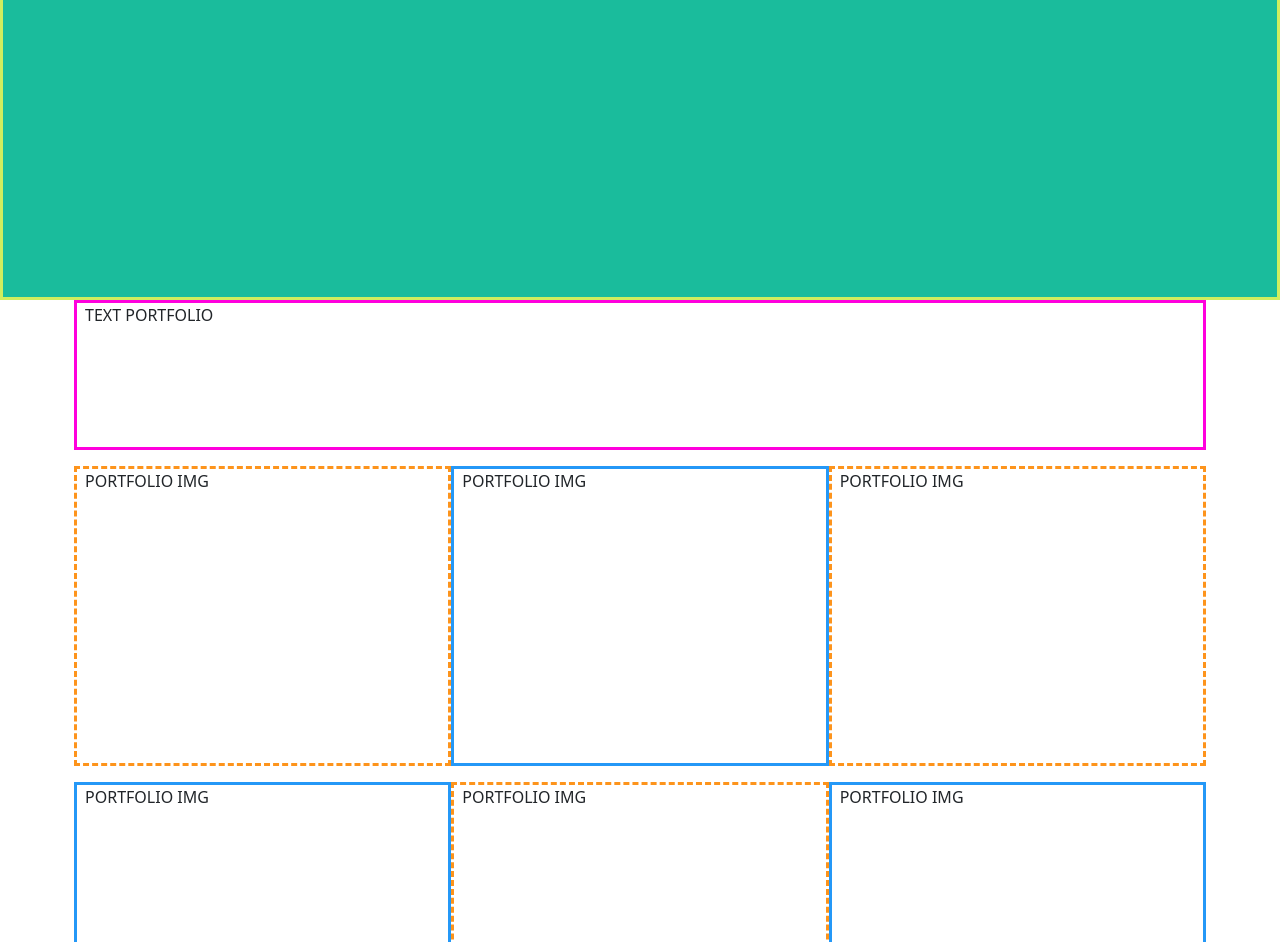
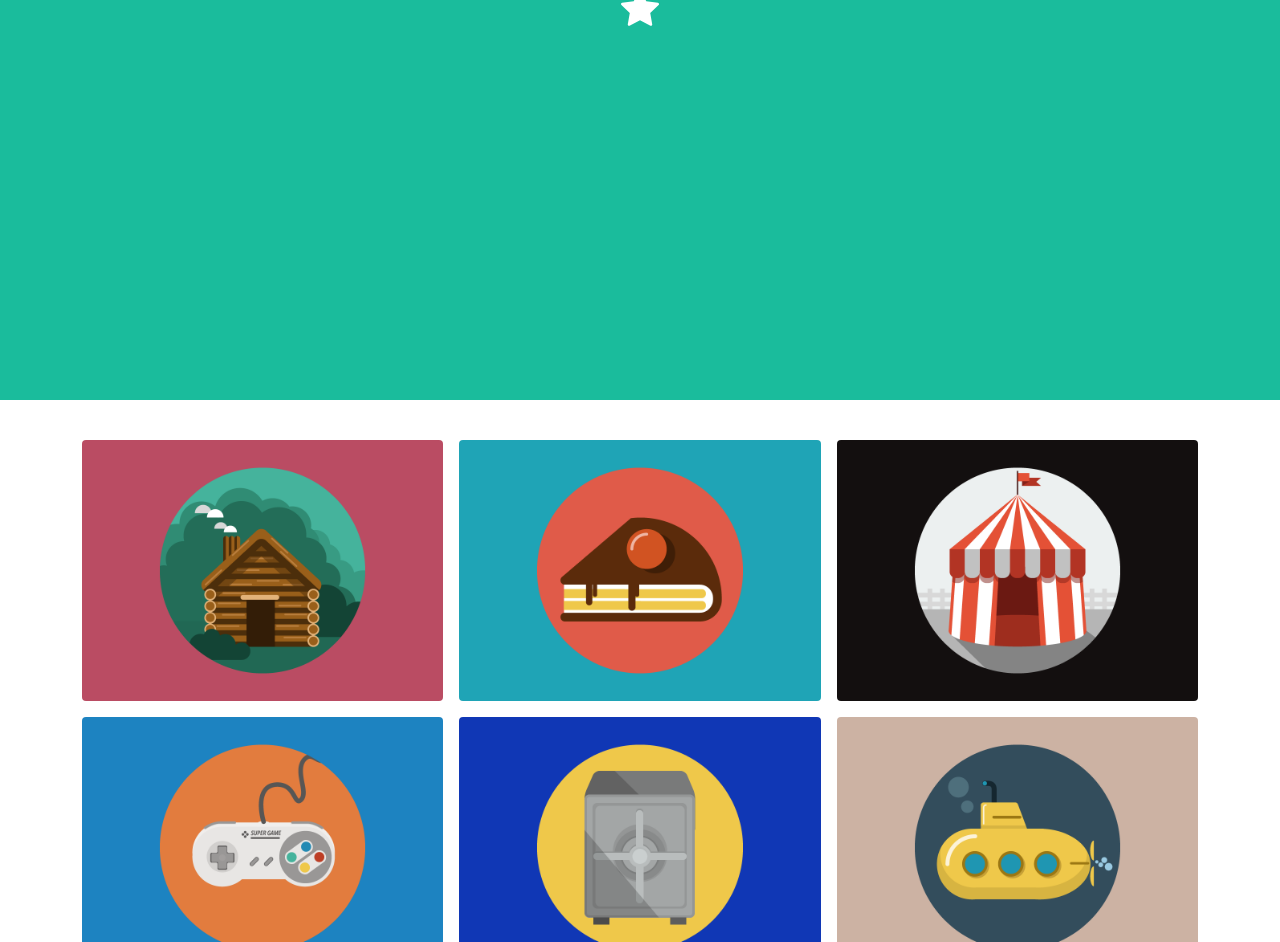
Before and after one commit to Alessandro2014/html-css-bootstrap-freelancer, a plain HTML site: page index.html in a window 1280 px wide. Shown: the part 456-1398 px from the top of the page. Drawn offline with nearby package versions, Linux system fonts and the light colour scheme.

Commit message:
inizio main

```diff
--- a/css/style.css
+++ b/css/style.css
@@ -5,26 +5,15 @@
 }
 
 .header-bottom {
-    height: 700px;
     border: 3px solid rgb(207, 238, 94);
 }
 
 /* MAIN */
 
-.text-portfolio {
-    height: 150px;
-    border: 3px solid rgb(255, 0, 221);
+.line {
+    border-bottom: 5px dolid black;
 }
 
-.portfolio-img:nth-of-type(even) {
-    height: 300px;
-    border: 3px dashed rgb(253, 148, 28);
-}
-
-.portfolio-img:nth-of-type(odd) {
-    height: 300px;
-    border: 3px solid rgb(36, 152, 247);
-}
 
 .about-title {
     height: 150px;
--- a/index.html
+++ b/index.html
@@ -34,23 +34,31 @@
         </nav>
     </header>
                 <!-- MAIN -->
-    <main>
+    <main class="text-center text-uppercase text-white">
         <section  class="container-fluid bg-acquamarine">
-            <div class="row">
-                <div class="header-bottom col-12 "></div>
+            <div class="min-vh-100">
+                <img src="./img/avatar.svg" class="w-25" alt="avatar">
+                <h1 class="fs-1">start bootstrap</h1>
+                <div >
+                    <div  class="line"> </div>
+                    <div class="d-inline"><svg xmlns="http://www.w3.org/2000/svg" width="38" height="38" fill="currentColor" class="bi bi-star-fill" viewBox="0 0 16 16">
+                        <path d="M3.612 15.443c-.386.198-.824-.149-.746-.592l.83-4.73L.173 6.765c-.329-.314-.158-.888.283-.95l4.898-.696L7.538.792c.197-.39.73-.39.927 0l2.184 4.327 4.898.696c.441.062.612.636.282.95l-3.522 3.356.83 4.73c.078.443-.36.79-.746.592L8 13.187l-4.389 2.256z"/>
+                    </svg></div>
+                    <div  class=" line"></div>
+                </div>
             </div>
          </section>
 
 
         <section class="container">
-                <div class="row g-3">
+            <div class="row g-3">
                 <div class="text-portfolio col-12 ">TEXT PORTFOLIO</div>
-                <div class="portfolio-img col-12 col-md-6 col-lg-4">PORTFOLIO IMG</div>
-                <div class="portfolio-img col-12 col-md-6 col-lg-4">PORTFOLIO IMG</div>
-                <div class="portfolio-img col-12 col-md-6 col-lg-4">PORTFOLIO IMG</div>
-                <div class="portfolio-img col-12 col-md-6 col-lg-4">PORTFOLIO IMG</div>
-                <div class="portfolio-img col-12 col-md-6 col-lg-4">PORTFOLIO IMG</div>
-                <div class="portfolio-img col-12 col-md-6 col-lg-4">PORTFOLIO IMG</div>
+                <div class="portfolio-img col-12 col-md-6 col-lg-4"><img class="mw-100 rounded" src="./img/cabin.png" alt=""></div>
+                <div class="portfolio-img col-12 col-md-6 col-lg-4"><img class="mw-100 rounded" src="./img/cake.png" alt=""></div>
+                <div class="portfolio-img col-12 col-md-6 col-lg-4"><img class="mw-100 rounded" src="./img/circus.png" alt=""></div>
+                <div class="portfolio-img col-12 col-md-6 col-lg-4"><img class="mw-100 rounded" src="./img/game.png" alt=""></div>
+                <div class="portfolio-img col-12 col-md-6 col-lg-4"><img class="mw-100 rounded" src="./img/safe.png" alt=""></div>
+                <div class="portfolio-img col-12 col-md-6 col-lg-4"><img class="mw-100 rounded" src="./img/submarine.png" alt=""></div>
             </div>
         </section>
 
```
